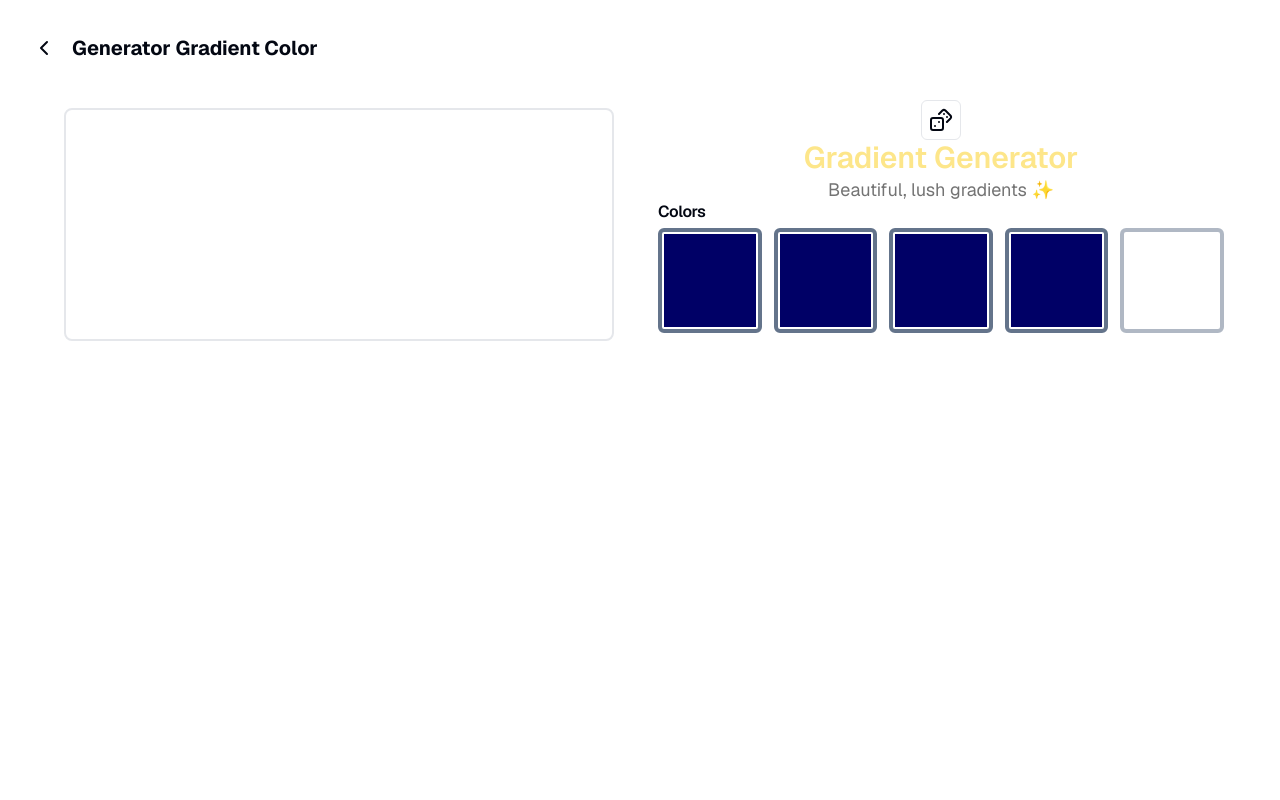
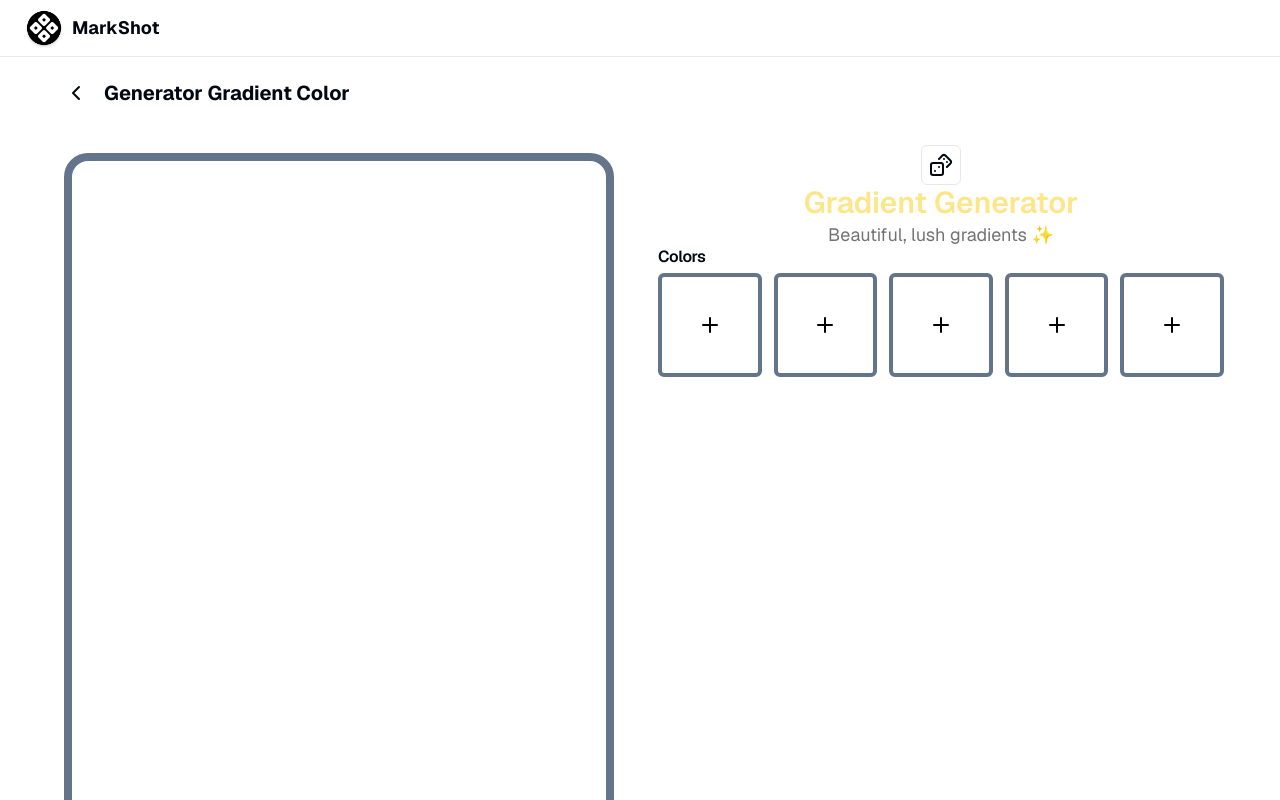
Before and after one commit to tricknguyen/mark-shot, a Next.js app: page /settingcolor in a window 1280 px wide. Shown: the top 800 px of the page. Built offline with nearby package versions, Linux system fonts and the light colour scheme.

Commit message:
Update layout of MarShot 🥨

```diff
--- a/src/app/layout.tsx
+++ b/src/app/layout.tsx
@@ -3,6 +3,8 @@ import { Inter } from "next/font/google";
 import "./globals.css";
 import { GeistSans } from "geist/font/sans";
 import { GeistMono } from "geist/font/mono";
+import icon from "../images/icon.png";
+import Image from "next/image";
 
 const inter = Inter({ subsets: ["latin"] });
 
@@ -19,8 +21,16 @@ export default function RootLayout({
   return (
     <html lang="en" className={`${GeistSans.variable} ${GeistMono.variable}`}>
       <body>
-        <main className="py-3 h-[100vh]">
-          {children}
+        <main className="h-[100vh]">
+          <header className="py-2 pl-4 md:pl-6 pr-4 border-b flex flex-wrap gap-4 items-center justify-between w-full max-w-[2250px] mx-auto">
+            <div className="flex gap-2 items-center">
+              <Image src={icon} alt="Main Icon" width={40} height={40} />
+              <h1 className="text-base-content text-lg font-bold">MarkShot</h1>
+            </div>
+          </header>
+          <div className="px-8 pb-6">
+            {children}
+          </div>
         </main>
       </body>
     </html>
--- a/src/app/page.tsx
+++ b/src/app/page.tsx
@@ -58,10 +58,10 @@ export default function Home() {
   }
 
   return (
-      <div className="grid h-full mx-2">
+      <div className="grid h-full">
         <div className="grid items-stretch gap-6 grid-cols-5">
           <Provider store={settingsStore}>
-            <div className="col-span-1 border-r ">
+            <div className="col-span-1 border">
               <Settings />
             </div>
             <div className="col-span-4 border">
--- a/src/app/settingcolor/page.tsx
+++ b/src/app/settingcolor/page.tsx
@@ -3,69 +3,81 @@
 import { Button } from "@/components/ui/button";
 import { DropdownMenu, DropdownMenuContent, DropdownMenuTrigger } from "@/components/ui/dropdown-menu";
 import { Input } from "@/components/ui/input";
-import { ChevronLeft, Dices, X } from "lucide-react";
+import { Utils } from "@/utils/ConvertColor";
+import { ChevronLeft, Dices, Plus, X } from "lucide-react";
 import Link from "next/link";
 import { useState } from "react";
 import { HexColorPicker } from "react-colorful";
 
 interface ColorSectionProps {
-    color?: string,
+    modelValue?: string,
+    onUpdatedModelValue?: (val: string) => void;
     disabled?: boolean
 }
 
-function ColorSelection({ color = "#000066", disabled = false }: ColorSectionProps) {
-    const [isHoverEle, setHoverEle] = useState(false);
-    const [backgroundColor, setBackgroundColor] = useState(color);
+function ColorPicker({ modelValue, onUpdatedModelValue }: ColorSectionProps) {
 
-    if (disabled) {
-        return <Button
-            className="w-full h-full aspect-square border-4 border-solid border-slate-500 hover:border-slate-950 p-0 bg-white hover:bg-white z-10"
-            disabled
-        />
-    }
-    return (
+    return (<div className="flex flex-col">
+        <div className="grid grid-rows-1">
             <DropdownMenu>
                 <DropdownMenuTrigger asChild>
-                <div className="relative"
-                    onMouseOver={() => {
-                        setHoverEle(true);
-                    }}
-                    onMouseOut={() => {
-                        setHoverEle(false);
-                    }}>
                     <Button
-                        className="relative w-full h-full aspect-square border-4 border-solid border-slate-500 hover:border-slate-950 p-0 bg-white hover:bg-white z-10"
+                        className="w-full h-full aspect-square border-4 border-solid border-slate-500 hover:border-slate-950 p-0 bg-white hover:bg-white z-10"
                     >
-                        <div style={{
-                            backgroundColor: backgroundColor,
+                        {
+                            modelValue ? <div style={{
                                 width: "calc(100% - 4px)",
                                 height: "calc(100% - 4px)",
-                        }} ></div>
+                                backgroundColor: modelValue,
+                            }} ></div> : <Plus className="text-black" />
+                        }
                     </Button>
-                    <div id="cancel" className="absolute inset-x-0 bottom-0 flex justify-center items-center z-0 hover:origin-top" style={{
-                        animation: "300ms ease 0s 1 normal none running jgQpwH",
-                        transition: "opacity 200ms ease 0s, transform 300ms ease 0s",
-                        transform: isHoverEle ? "translateY(40px)" : ""
-                    }}>
-                        <Button variant="ghost" size="icon" className="p-0 hover:bg-none">
+                </DropdownMenuTrigger>
+                <DropdownMenuContent className="p-2">
+                    <Input placeholder="color" className="text-center pr-0 mb-2" value={modelValue} onChange={(val) => { onUpdatedModelValue?.(val.target.value); }} />
+                    <HexColorPicker color={modelValue} onChange={(val) => {
+                        if (!val.includes("NaN")) {
+                            onUpdatedModelValue?.(val);
+                        }
+                    }} />
+                </DropdownMenuContent>
+
+            </DropdownMenu>
+        </div>
+        <div className="grid grid-rows-1">
+            {
+                modelValue && <div className="flex justify-center">
+                    <Button variant="ghost" size="icon" className="p-0 hover:bg-none" onClick={() => { onUpdatedModelValue?.(""); }}>
                         <X />
                     </Button>
                 </div>
+            }
         </div>
-            </DropdownMenuTrigger>
-            <DropdownMenuContent className="p-2">
-                <Input placeholder="color" className="text-center pr-0 mb-2" value={color} onChange={(val) => {setBackgroundColor(val.target.value);}} />
-                <HexColorPicker color={color} onChange={setBackgroundColor} />
-            </DropdownMenuContent>
-        </DropdownMenu>
+    </div>
     );
 }
 
 export default function Page() {
+    const [colorsBase, setColorsBase] = useState<{
+        [key: string]: any
+    }>({
+        firstColor: "",
+        secondColor: "",
+        thirdColor: "",
+        fourthColor: "",
+        fifthColor: ""
+    });
+
     function renderColor() {
-        return <div className="m-2 p-2 rounded-lg border-2 h-full" style={{ maxHeight: "min(860px, 100vh - 64px)" }}>
-
-        </div>;
+        const values = Object.values(colorsBase).filter((color) => color !== "");
+        const gradienColor = Utils.generateGradient(values);
+        return <div
+            className="h-full m-2 p-2 rounded-3xl border-8 border-slate-500"
+            style={{
+                minHeight: "min(860px, 100vh - 40px)",
+                background: gradienColor
+            }}
+        />;
     }
 
     function renderSetting() {
@@ -83,11 +95,20 @@ export default function Page() {
                         Colors
                     </h3>
                     <div className="grid grid-cols-5 gap-3 pt-2">
-                        <ColorSelection />
-                        <ColorSelection />
-                        <ColorSelection />
-                        <ColorSelection />
-                        <ColorSelection disabled={true}/>
+                        {
+                            Object.keys(colorsBase).map((color, index) => {
+                                return <ColorPicker
+                                    modelValue={colorsBase[color]}
+                                    onUpdatedModelValue={(val) => {
+                                        setColorsBase({
+                                            ...colorsBase,
+                                            [color]: val,
+                                        });
+                                    }}
+                                    key={index}
+                                />
+                            })
+                        }
                     </div>
                 </div>
             </div>
--- /dev/null
+++ b/src/utils/ConvertColor.ts
@@ -0,0 +1,20 @@
+export module Utils {
+    export function generateGradient(colors: string[]): string {
+        const numColors = colors.length;
+        if (numColors === 0) {
+            return ''; // No colors provided
+        }
+
+        // Calculate the angle step for the gradient
+        const angleStep = 360 / numColors;
+
+        // Generate the gradient string
+        const gradientStops = colors.map((color, index) => {
+            const angle = index * angleStep;
+            return `hsl(${angle}deg 100% 50%) ${index * (100 /  numColors - 1)}%`;
+        });
+
+        const gradientString = `linear-gradient(45deg, ${gradientStops.join(', ')})`;
+        return gradientString;
+    }
+}
```
Also changed, not shown: src/images/icon.png (added). Lines whose indentation alone changed are shown as unchanged.
